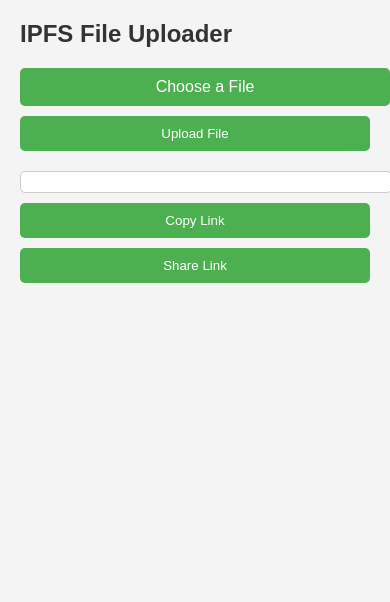
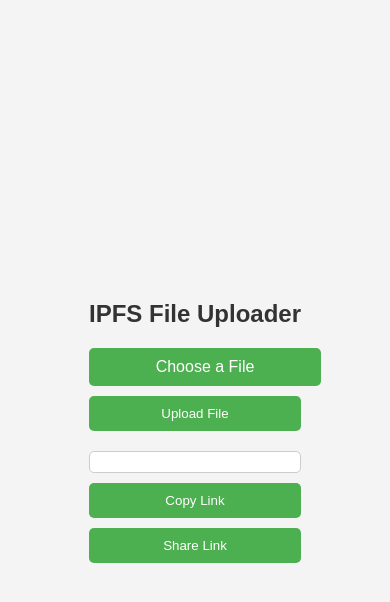
Before and after one commit to Sahu-Debasish/Storage-Project, a plain HTML site: page index.html in a window 390 px wide. Drawn offline with Linux system fonts and the light colour scheme.

Commit message:
Update styles.css

```diff
--- a/styles.css
+++ b/styles.css
@@ -1,60 +1,25 @@
 body {
     font-family: 'Arial', sans-serif;
-    margin: 20px;
+    margin: 0;
+    padding: 0;
+    display: flex;
+    justify-content: center;
+    align-items: center;
+    height: 100vh;
     background-color: #f4f4f4;
+}
+
+.container {
+    text-align: center;
 }
 
 h2 {
     color: #333;
 }
 
-#result {
-    margin-top: 20px;
-    padding: 10px;
-    background-color: #fff;
-    border: 1px solid #ccc;
-    border-radius: 5px;
-    word-wrap: break-word;
-}
-
-.uploading-message {
-    display: none;
-    margin-top: 10px;
-    color: #333;
-}
-
-input[type="file"] {
-    display: none;
-}
-
-label {
-    display: block;
-    background-color: #4CAF50;
-    color: white;
-    padding: 10px;
-    text-align: center;
-    border-radius: 5px;
-    cursor: pointer;
-}
-
-button {
-    margin-top: 10px;
-    padding: 10px;
-    background-color: #4CAF50;
-    color: white;
-    border: none;
-    border-radius: 5px;
-    cursor: pointer;
-}
-
-button:active {
-    background-color: #45a049;
-}
-
-/* File input styling */
 #fileInputContainer {
     position: relative;
-    width: 100%;
+    margin-top: 20px;
 }
 
 #fileInput {
@@ -78,9 +43,38 @@
     cursor: pointer;
 }
 
+button {
+    margin-top: 10px;
+    padding: 10px;
+    background-color: #4CAF50;
+    color: white;
+    border: none;
+    border-radius: 5px;
+    cursor: pointer;
+}
+
+button:active {
+    background-color: #45a049;
+}
+
+#result {
+    margin-top: 20px;
+    padding: 10px;
+    background-color: #fff;
+    border: 1px solid #ccc;
+    border-radius: 5px;
+    word-wrap: break-word;
+}
+
+.uploading-message {
+    display: none;
+    margin-top: 10px;
+    color: #333;
+}
+
 /* Responsive design */
 @media (max-width: 600px) {
-    #result, #fileInputLabel, button {
+    #fileInputLabel, button {
         width: 100%;
     }
 }
```
